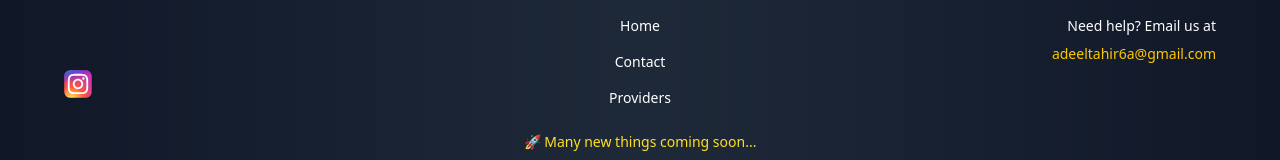
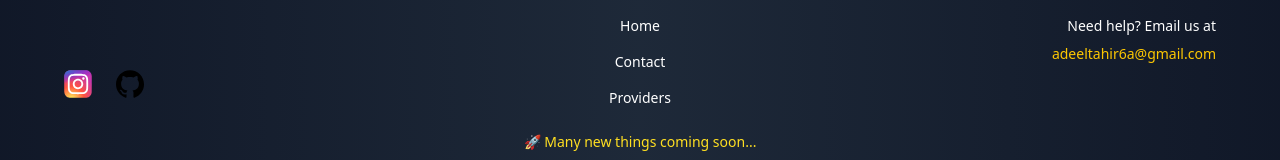
Before and after one commit to AdeelTahir-SE/OfferHive, a Next.js app in the folder offerhive/: page / in a window 1280 px wide. Shown: the part 2128-2288 px from the top of the page. Built offline with nearby package versions, Linux system fonts and the light colour scheme; no server answers.

Commit message:
--added github link--

```diff
--- a/offerhive/src/components/footer.tsx
+++ b/offerhive/src/components/footer.tsx
@@ -14,9 +14,9 @@ export default function Footer() {
           <a href="https://www.instagram.com/offer__hive?utm_source=qr&igsh=Nml0dzV4ZHBqcTZn" target="_blank" rel="noopener noreferrer">
             <Image src="/instagram.svg" alt="Instagram" width={28} height={28} className="hover:scale-110 transition-transform" />
           </a>
-         {/* <a href="https://github.com" target="_blank" rel="noopener noreferrer">
+         <a href="https://github.com/AdeelTahir-SE" target="_blank" rel="noopener noreferrer">
             <Image src="/github.svg" alt="GitHub" width={28} height={28} className="hover:scale-110 transition-transform" />
-          </a> */}
+          </a>
         </div>
 
         <div className="flex flex-col items-center space-y-4 text-sm font-medium">
```
